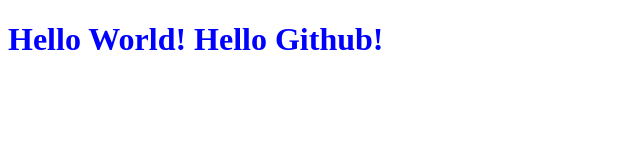
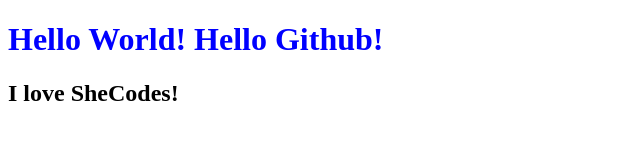
Before and after one commit to hedoshro/myproject, a plain HTML site: page index.html in a window 1280 px wide. Shown: the whole page, without its empty margins (0-640 px from the left). Drawn offline with Linux system fonts and the light colour scheme.

Commit message:
Update index.html

```diff
--- a/index.html
+++ b/index.html
@@ -10,6 +10,7 @@
 
   <body>
     <h1>Hello World! Hello Github!</h1>
+    <h2>I love SheCodes!</h2>
     <script src="action.js"></script>
   </body>
 </html>
```
